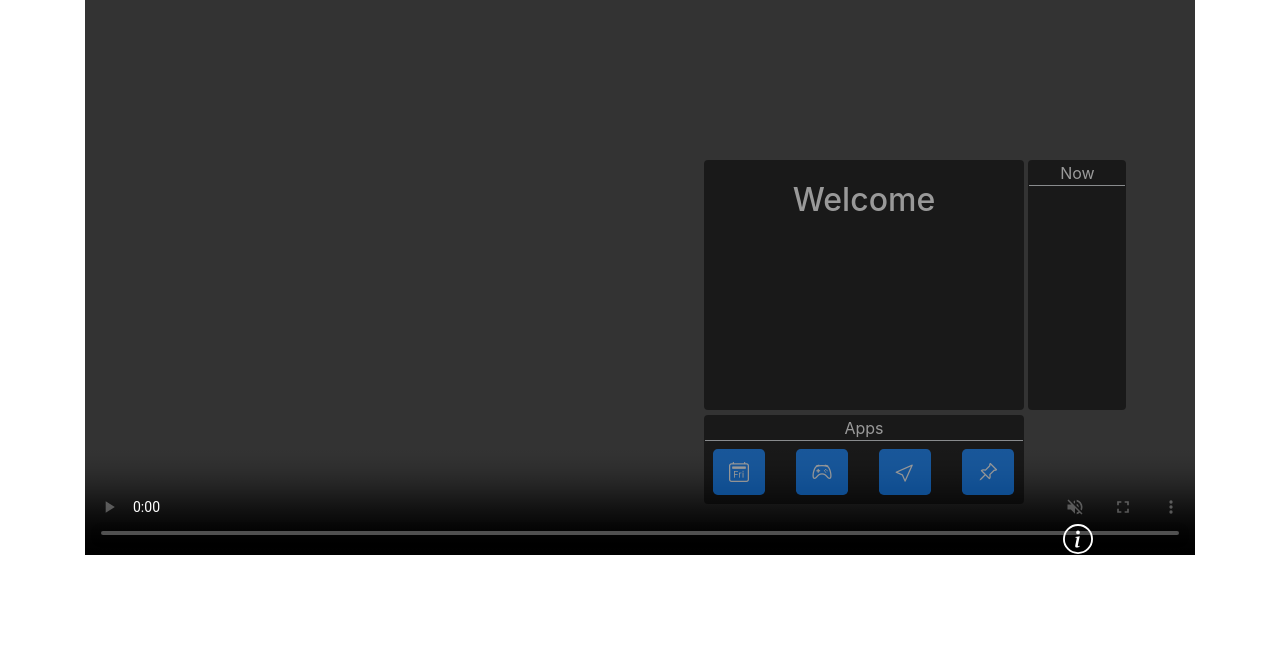
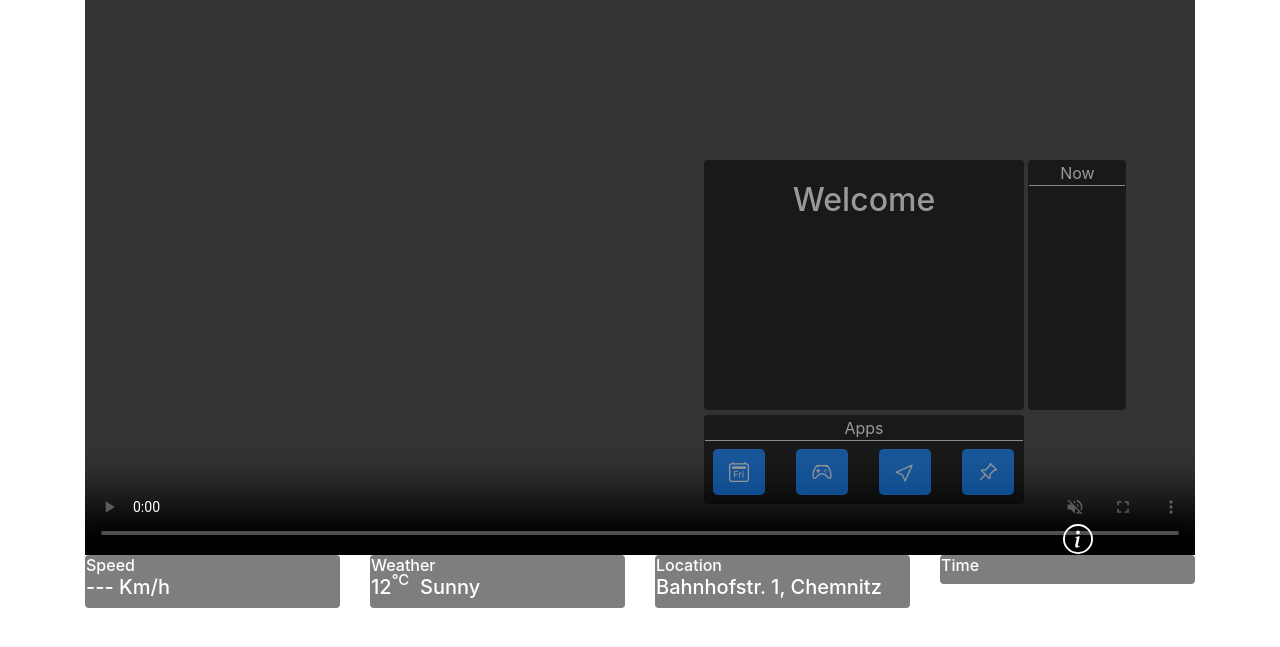
Before and after one commit to EmonHossain/smart-window, a Django app: page / in a window 1280 px wide. Shown: the top 647 px of the page. Run offline with Django 3.2, Linux system fonts and the light colour scheme; some libraries are stand-ins or nearby versions.

Commit message:
Widgets are added to the view in top postion

```diff
--- a/Smart Window/stream/templates/stream/index.html
+++ b/Smart Window/stream/templates/stream/index.html
@@ -114,8 +114,68 @@
 		</div>
 		<div id="widgets" class="row">
 			<!-- Widgets -->
+			<div id="cur-speed" class="col-md-3 align-self-center">
+				<div class="card l-bg-blue-dark card-fit">
+					<div class="card-statistic-3 card-font-space">
+						<div>
+							<h6 class="card-title mb-0">Speed</h6>
+						</div>
+						<div class="row align-items-center mb-2 d-flex">
+							<div class="col-md-12">
+								<h5 class="d-flex align-items-center mb-0">
+									--- Km/h
+								</h5>
+							</div>
+						</div>
+					</div>
+				</div>
+			</div>
+			<div id="cur-weather" class="col-md-3">
+				<div class="card l-bg-blue-dark card-fit">
+					<div class="card-statistic-3 card-font-space">
+						<div>
+							<h6 class="card-title mb-0">Weather</h6>
+						</div>
+						<div class="row align-items-center mb-2 d-flex">
+							<div class="col-md-12">
+								<h5 class="d-flex align-items-center mb-0"><span id="temp-deg">12</span><sup>°C </sup>&nbsp;&nbsp; <span id="desc">Sunny</span></h5>
+							</div>
+						</div>
 
+					</div>
+				</div>
+			</div>
+			<div id="cur-city" class="col-md-3">
+				<div class="card l-bg-blue-dark card-fit">
+					<div class="card-statistic-3 card-font-space">
+						<div>
+							<h6 class="card-title mb-0">Location</h6>
+						</div>
+						<div class="row align-items-center mb-2 d-flex">
+							<div class="col-md-12">
+								<h5 class="d-flex align-items-center mb-0">
+									<span id="loc-now">Bahnhofstr. 1, Chemnitz</span>
+								</h5>
+							</div>
+						</div>
+					</div>
+				</div>
+			</div>
+			<div id="cur-inside-temperature" class="col-md-3">
+				<div class="card l-bg-blue-dark card-fit">
+					<div class="card-statistic-3 card-font-space">
+						<div>
+							<h6 class="card-title mb-0">Time</h6>
+						</div>
+						<div class="row align-items-center mb-2 d-flex">
+							<div class="col-md-12">
+								<h5 id="cur-time" class="d-flex align-items-center mb-0"></h5>
+							</div>
+						</div>
 
+					</div>
+				</div>
+			</div>
 			<!-- /Widgets -->
 		</div>
 
```
